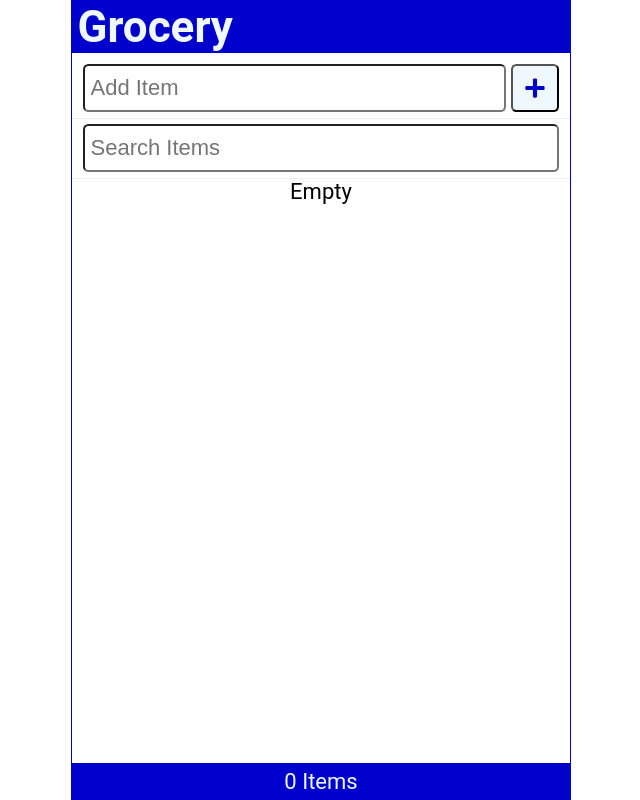
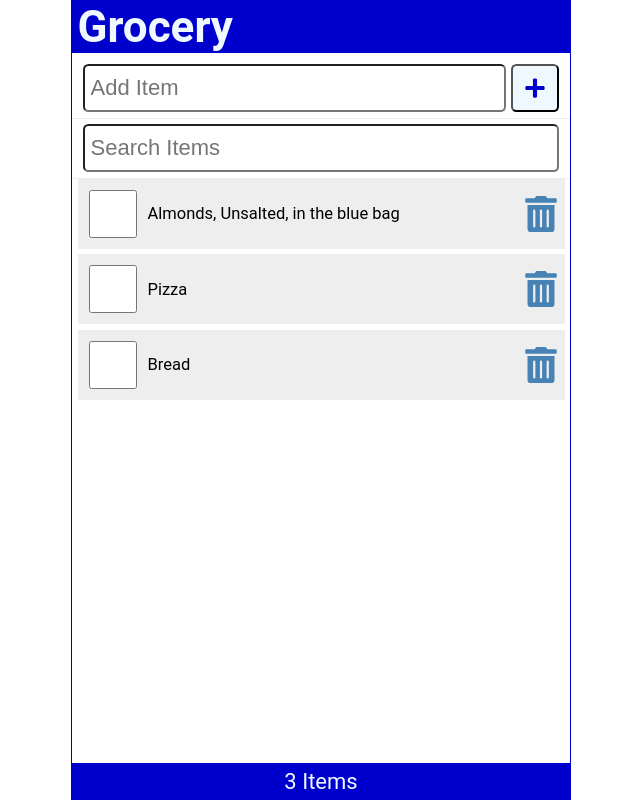
Before and after one commit to anishmohant/ShoppingList, a React (Create React App) app: page / in a window 1280 px wide. Shown: the whole page, without its empty margins (319-959 px from the left). Built offline with nearby package versions, Linux system fonts and the light colour scheme; data requests are answered from the project's data file.

Commit message:
API DB CONNECTION

```diff
--- /dev/null
+++ b/data/db.json
@@ -0,0 +1,19 @@
+{
+    "items": [
+        {
+            "id": 1,
+            "checked": false,
+            "item": "Almonds, Unsalted, in the blue bag"
+        },
+        {
+            "id": 2,
+            "checked": false,
+            "item": "Pizza"
+        },
+        {
+            "id": 3,
+            "checked": false,
+            "item": "Bread"
+        }
+    ]
+}
--- a/package.json
+++ b/package.json
@@ -6,6 +6,7 @@
     "@testing-library/jest-dom": "^5.16.5",
     "@testing-library/react": "^13.4.0",
     "@testing-library/user-event": "^13.5.0",
+    "json-server": "^0.17.1",
     "react": "^18.2.0",
     "react-dom": "^18.2.0",
     "react-icons": "^4.6.0",
--- a/src/App.js
+++ b/src/App.js
@@ -9,13 +9,34 @@ import React, { useEffect, useState } from 'react'
 
 
 function App() {
+  const API_URL = 'http://localhost:3500/items'
+  const [isLoading, setIsLoading] = useState(true)
 
-  const [items, setItems] = useState(JSON.parse(localStorage.getItem('shoppinglist')) || [])
+  const [items, setItems] = useState([])
   const [newItem, setNewItem] = useState('')
   const [search, setSearch] = useState('')
+  const [fetchError, setFetchError] = useState(null)
   useEffect(() => {
-    localStorage.setItem('shoppinglist', JSON.stringify(items))
-    }, [items])
+    const fetchItems = async () => {
+      try {
+        const response = await fetch(API_URL)
+        if (!response.ok) throw Error("Could not connect ")
+        const listItems = await response.json()
+        console.log(listItems)
+        setItems(listItems)
+        setFetchError(null)
+      } catch (error) {
+        setFetchError(error.message)
+      }
+      finally{
+        setIsLoading(false)
+      }
+    }
+    setTimeout(() => {
+
+      (async () => await fetchItems())();
+    }, 2000 );
+  }, [])
 
 
   const handleSubmit = (e) => {
@@ -52,7 +73,10 @@ function App() {
       <Header title="Grocery" />
       <AddItem handleSubmit={handleSubmit} newItem={newItem} setNewItem={setNewItem} />
       <SearchItem search={search} setSearch={setSearch} />
-      <Contents
+      <main>
+        {isLoading && <p>Loading items...</p>}
+        {fetchError && <p style={{ color: 'red' }}>{`Error : ${fetchError}`}</p>}
+        {!fetchError && !isLoading && <Contents
           handleCheck={handleCheck}
           handleDelete={handleDelete}
           setItems={setItems}
@@ -61,7 +85,8 @@ function App() {
               (item.item).toLowerCase().includes(search.toLocaleLowerCase())
             )
           )}
-        />
+        />}
+      </main>
       <Footer length={items.length} />
     </div>
   );
--- a/src/Contents.js
+++ b/src/Contents.js
@@ -3,11 +3,11 @@ import ItemList from './ItemList'
 const Contents = ({handleCheck, handleDelete, items}) => {
 
     return (
-        <main>
+        <>
             {items.length?(
                 <ItemList items={items} handleDelete={handleDelete} handleCheck={handleCheck}/>
             ):(<p>Empty</p>)}
-        </main>
+        </>
     )
 }
 
```
Also changed, not shown: 1 other file (tests, documents, lock files or other folders). Lines whose indentation alone changed are shown as unchanged.
